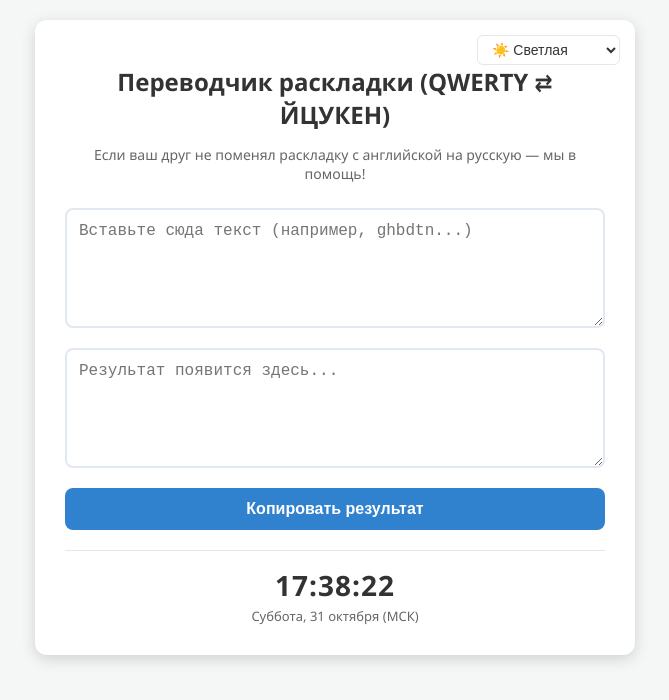
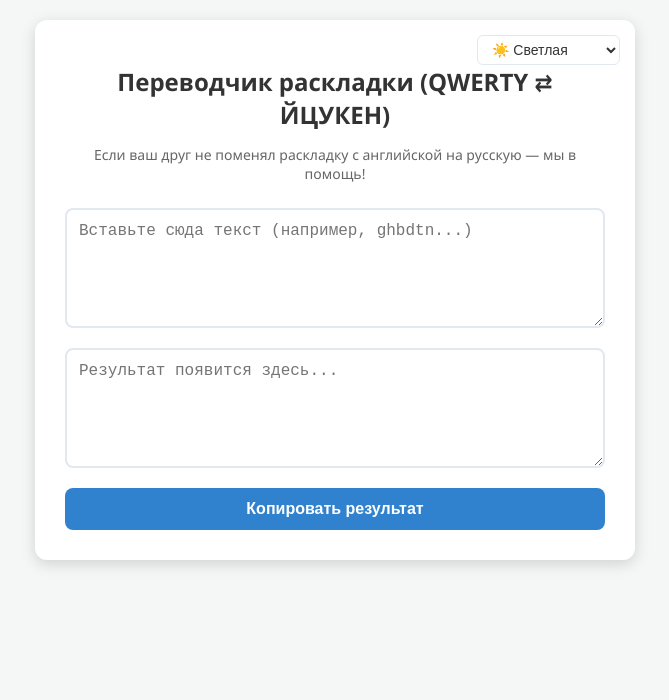
Before and after one commit to stepanlevin313-crypto/translate-a-friend, a plain HTML site: page index.html in a window 1280 px wide. Shown: the whole page, without its empty margins (305-974 px from the left). Drawn offline with Linux system fonts and the light colour scheme.

Commit message:
Update index.html

```diff
--- a/index.html
+++ b/index.html
@@ -136,30 +136,10 @@
             border-radius: 8px;
             cursor: pointer;
             transition: background 0.2s, opacity 0.2s;
-            margin-bottom: 20px;
         }
         .btn:hover {
             background: var(--btn-hover);
             opacity: 0.9;
-        }
-
-        /* Новые стили для московских часов */
-        .clock-box {
-            text-align: center;
-            border-top: 1px solid var(--border-color);
-            padding-top: 15px;
-            margin-top: 5px;
-        }
-        .clock-time {
-            font-size: 28px;
-            font-weight: bold;
-            letter-spacing: 1px;
-            color: var(--text-main);
-        }
-        .clock-date {
-            font-size: 13px;
-            color: var(--text-sub);
-            margin-top: 3px;
         }
     </style>
 </head>
@@ -180,12 +160,6 @@
     <textarea id="input" placeholder="Вставьте сюда текст (например, ghbdtn...)"></textarea>
     <textarea id="output" placeholder="Результат появится здесь..." readonly></textarea>
     <button class="btn" onclick="copyText()">Копировать результат</button>
-
-    <!-- Блок с часами по МСК -->
-    <div class="clock-box">
-        <div class="clock-time" id="clockTime">00:00:00</div>
-        <div class="clock-date" id="clockDate">Время по МСК</div>
-    </div>
 </div>
 
 <script>
@@ -228,39 +202,6 @@ themeSelect.addEventListener('change', (e) => {
         document.documentElement.setAttribute('data-theme', selectedTheme);
     }
 });
-
-// Логика московских часов
-function updateMskClock() {
-    const clockTime = document.getElementById('clockTime');
-    const clockDate = document.getElementById('clockDate');
-    const now = new Date();
-
-    // Получаем точное время в Москве
-    const timeString = now.toLocaleTimeString('ru-RU', {
-        timeZone: 'Europe/Moscow',
-        hour: '2-digit',
-        minute: '2-digit',
-        second: '2-digit'
-    });
-    clockTime.textContent = timeString;
-
-    // Получаем текущую дату в Москве
-    const dateOptions = {
-        timeZone: 'Europe/Moscow',
-        weekday: 'long',
-        day: 'numeric',
-        month: 'long'
-    };
-    let dateString = now.toLocaleDateString('ru-RU', dateOptions);
-
-    // Делаем первую букву дня недели заглавной и добавляем пометку МСК
-    dateString = dateString.charAt(0).toUpperCase() + dateString.slice(1) + ' (МСК)';
-    clockDate.textContent = dateString;
-}
-
-// Запуск часов каждую секунду
-setInterval(updateMskClock, 1000);
-updateMskClock();
 </script>
 
 </body>
```
